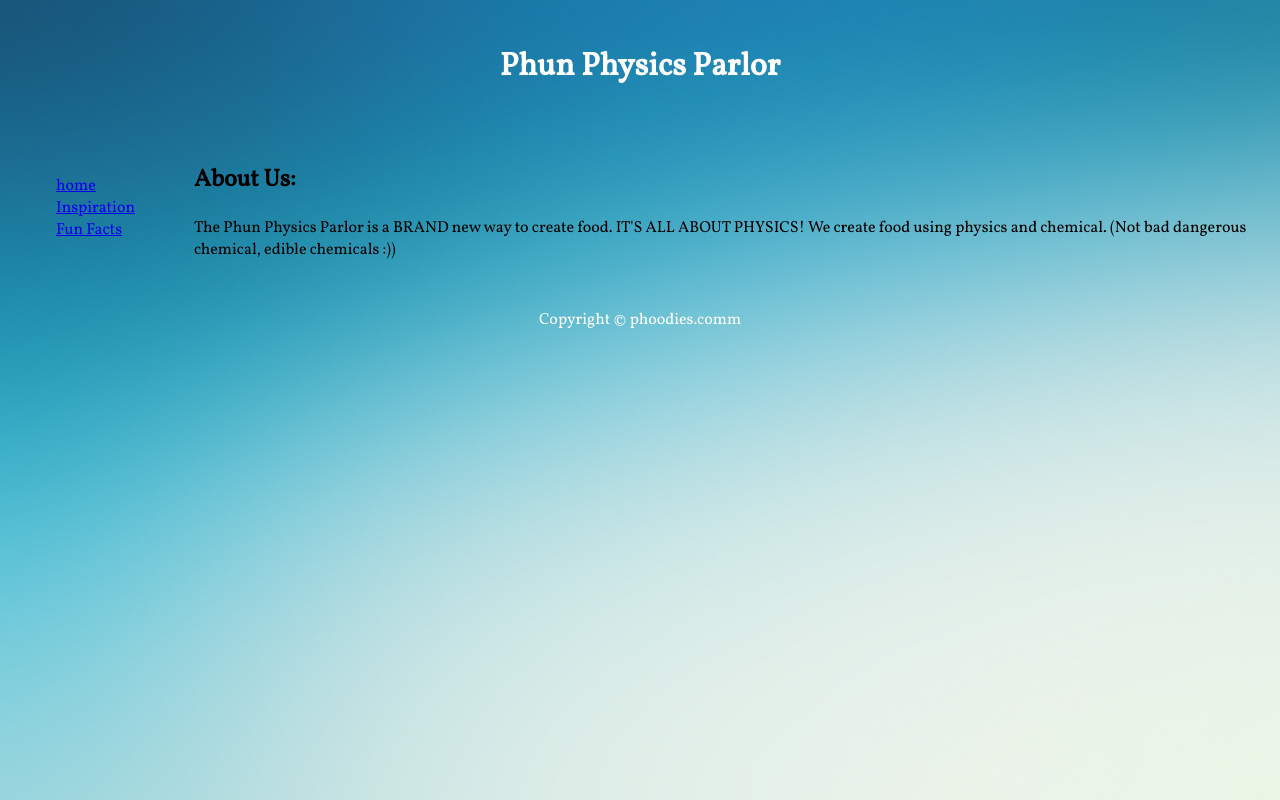
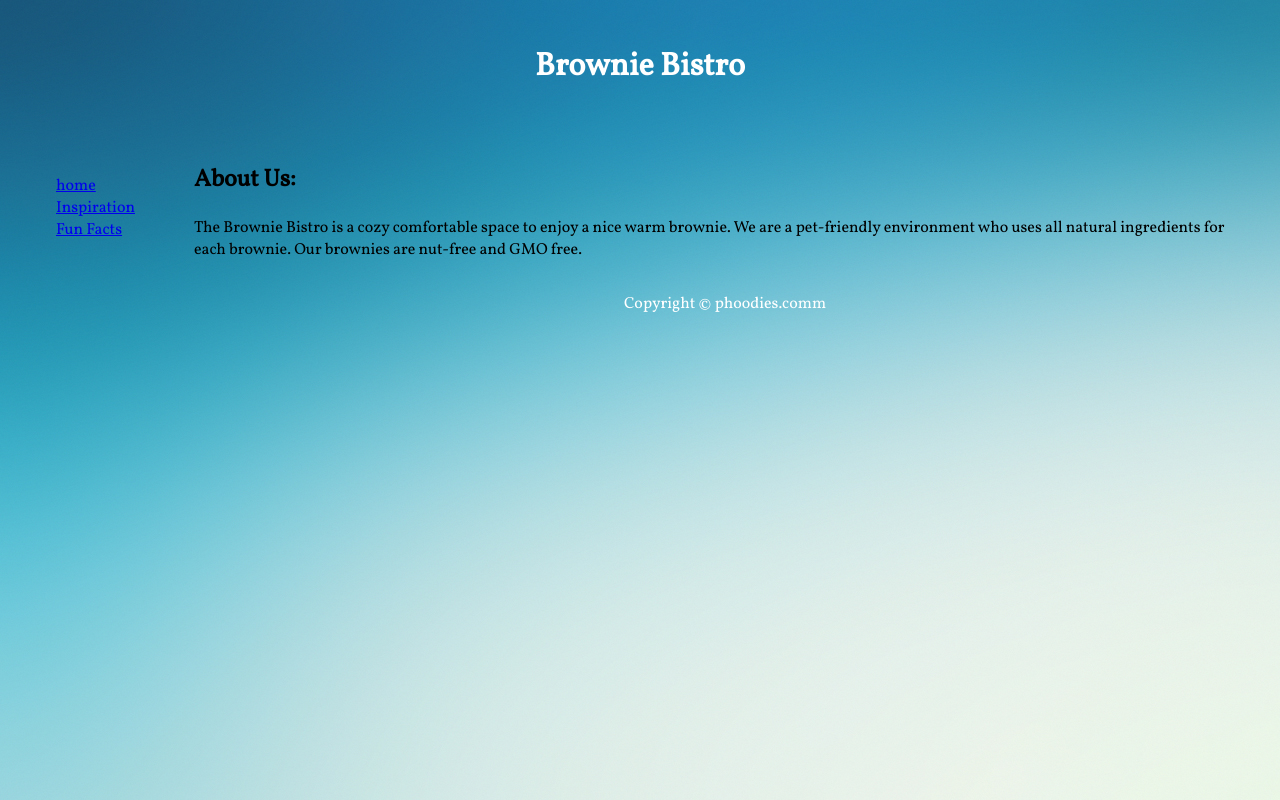
Before and after one commit to greenwichacademy/greenwichacademy.github.io, a plain HTML site: page 6bWebsites/Space/index.html in a window 1280 px wide. Drawn offline with Linux system fonts and the light colour scheme; a web font is replaced by a local one.

Commit message:
Add files via upload

```diff
--- a/6bWebsites/Space/index.html
+++ b/6bWebsites/Space/index.html
@@ -43,7 +43,7 @@ article {
 <body>
 
 <header>
-   <h1>Phun Physics Parlor</h1>
+   <h1>Brownie Bistro</h1>
 </header>
 
 <nav>
@@ -54,8 +54,7 @@ article {
 
 <article>
   <h1>About Us:</h1>
-  <p>The Phun Physics Parlor is a BRAND new way to create food. IT'S ALL ABOUT PHYSICS! We create food using physics and chemical. (Not bad dangerous chemical, edible chemicals :))
-</article>
+  <p>The Brownie Bistro is a cozy comfortable space to enjoy a nice warm brownie. We are a pet-friendly environment who uses all natural ingredients for each brownie. Our brownies are nut-free and GMO free.
 
 <footer>Copyright &copy; phoodies.comm</footer>
 
```
